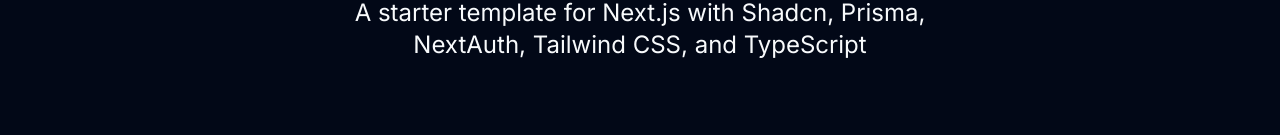
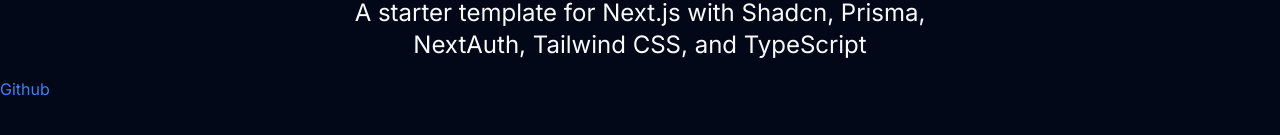
Before and after one commit to rudrodip/nextjs-template, a Next.js app: page / in a window 1280 px wide. Shown: the part 363-498 px from the top of the page. Built offline with nearby package versions, Linux system fonts and the light colour scheme; no server answers.

Commit message:
Add GitHub link to marketing page

```diff
--- a/src/app/(marketing)/page.tsx
+++ b/src/app/(marketing)/page.tsx
@@ -8,6 +8,13 @@
       <p className="text-2xl my-4 text-center max-w-2xl mx-auto">
         {siteConfig.description}
       </p>
+      <a
+        href={siteConfig.links.github}
+        target="_blank"
+        className="text-center text-blue-500"
+      >
+        Github
+      </a>
     </main>
   );
 }
```
